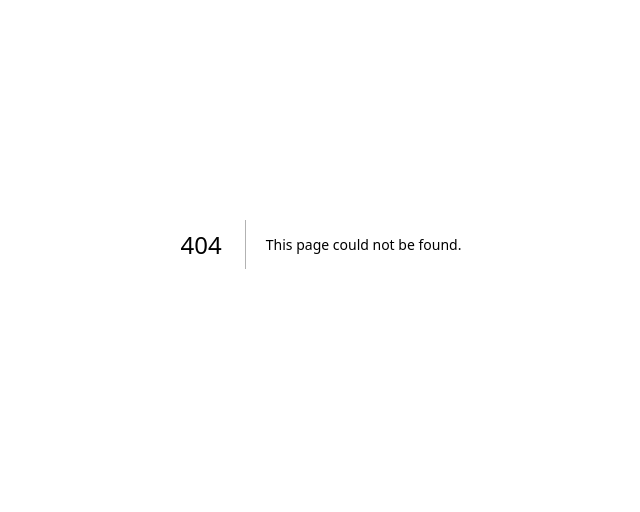
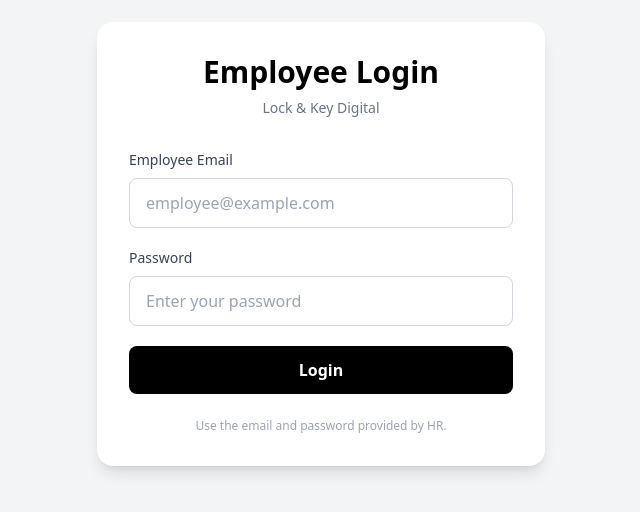
Before and after one commit to suffyansm17-cpu/lock-key-digital-crm, a Next.js app: page /employee-login in a window 1280 px wide. Before the commit this address had no page. Shown: the part 156-668 px from the top of the page, without its empty margins (319-959 px from the left). Built offline with nearby package versions, Linux system fonts and the light colour scheme; no server answers.

Commit message:
Implement employee login page with authentication

```diff
--- /dev/null
+++ b/app/employee-login/page.tsx
@@ -0,0 +1,113 @@
+"use client";
+
+import { useState } from "react";
+import { supabase } from "@/lib/supabase";
+
+export default function EmployeeLoginPage() {
+  const [email, setEmail] = useState("");
+  const [password, setPassword] = useState("");
+  const [loading, setLoading] = useState(false);
+  const [error, setError] = useState("");
+
+  async function handleLogin(e: React.FormEvent) {
+    e.preventDefault();
+
+    setError("");
+
+    if (!email || !password) {
+      setError("Please enter your email and password.");
+      return;
+    }
+
+    try {
+      setLoading(true);
+
+      const { error: loginError } =
+        await supabase.auth.signInWithPassword({
+          email: email.trim().toLowerCase(),
+          password,
+        });
+
+      if (loginError) {
+        setError(loginError.message);
+        return;
+      }
+
+      // Employee successfully logged in
+      window.location.href = "/hris";
+    } catch (err) {
+      console.error(err);
+      setError("Something went wrong. Please try again.");
+    } finally {
+      setLoading(false);
+    }
+  }
+
+  return (
+    <main className="flex min-h-screen items-center justify-center bg-gray-100 px-4">
+      <div className="w-full max-w-md rounded-2xl bg-white p-8 shadow-lg">
+
+        <div className="mb-8 text-center">
+          <h1 className="text-3xl font-bold text-black">
+            Employee Login
+          </h1>
+
+          <p className="mt-2 text-sm text-gray-500">
+            Lock & Key Digital
+          </p>
+        </div>
+
+        <form onSubmit={handleLogin} className="space-y-5">
+
+          <div>
+            <label className="mb-2 block text-sm font-medium text-gray-700">
+              Employee Email
+            </label>
+
+            <input
+              type="email"
+              value={email}
+              onChange={(e) => setEmail(e.target.value)}
+              placeholder="employee@example.com"
+              className="w-full rounded-lg border border-gray-300 px-4 py-3 outline-none focus:border-black"
+            />
+          </div>
+
+          <div>
+            <label className="mb-2 block text-sm font-medium text-gray-700">
+              Password
+            </label>
+
+            <input
+              type="password"
+              value={password}
+              onChange={(e) => setPassword(e.target.value)}
+              placeholder="Enter your password"
+              className="w-full rounded-lg border border-gray-300 px-4 py-3 outline-none focus:border-black"
+            />
+          </div>
+
+          {error && (
+            <div className="rounded-lg bg-red-50 p-3 text-sm text-red-600">
+              {error}
+            </div>
+          )}
+
+          <button
+            type="submit"
+            disabled={loading}
+            className="w-full rounded-lg bg-black px-4 py-3 font-semibold text-white hover:bg-gray-800 disabled:opacity-50"
+          >
+            {loading ? "Logging in..." : "Login"}
+          </button>
+
+        </form>
+
+        <p className="mt-6 text-center text-xs text-gray-400">
+          Use the email and password provided by HR.
+        </p>
+
+      </div>
+    </main>
+  );
+}
```
